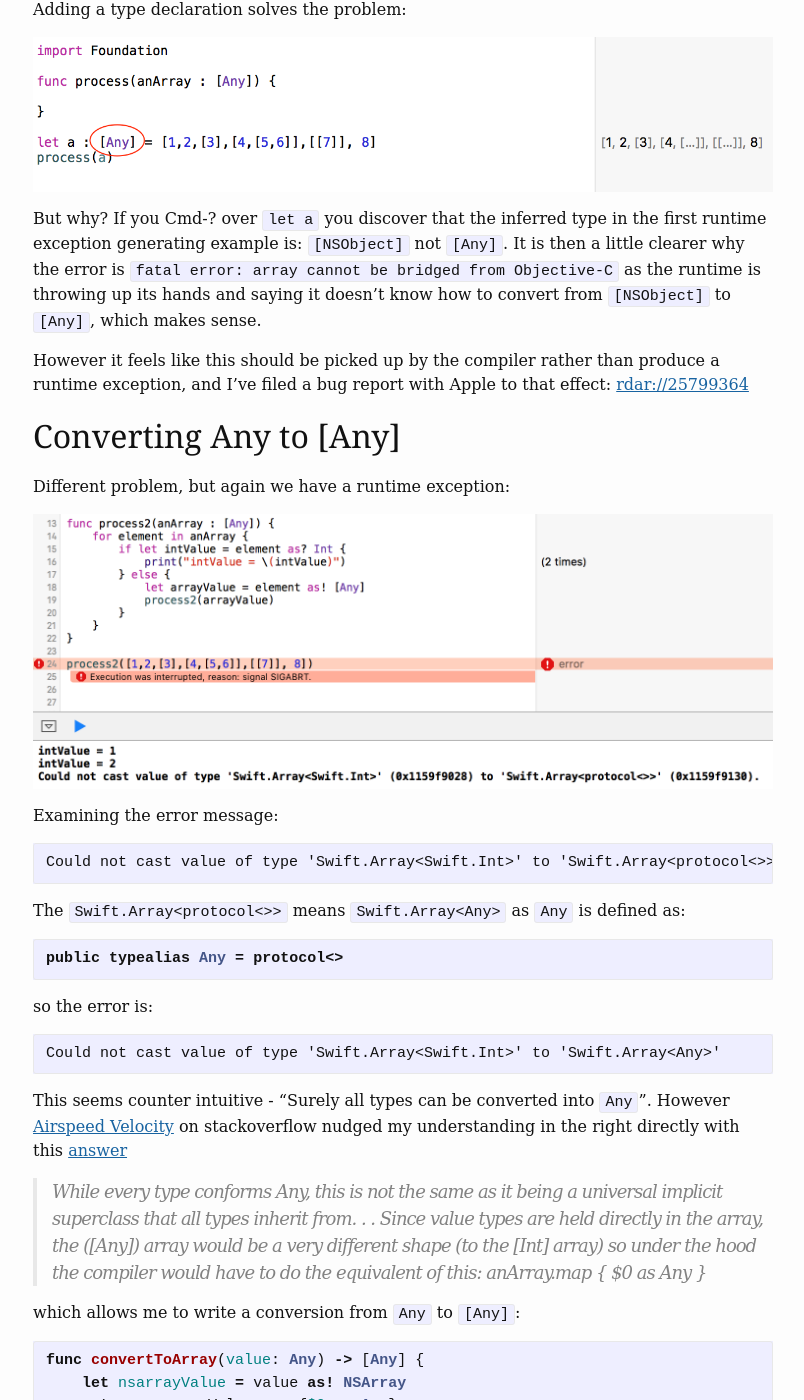
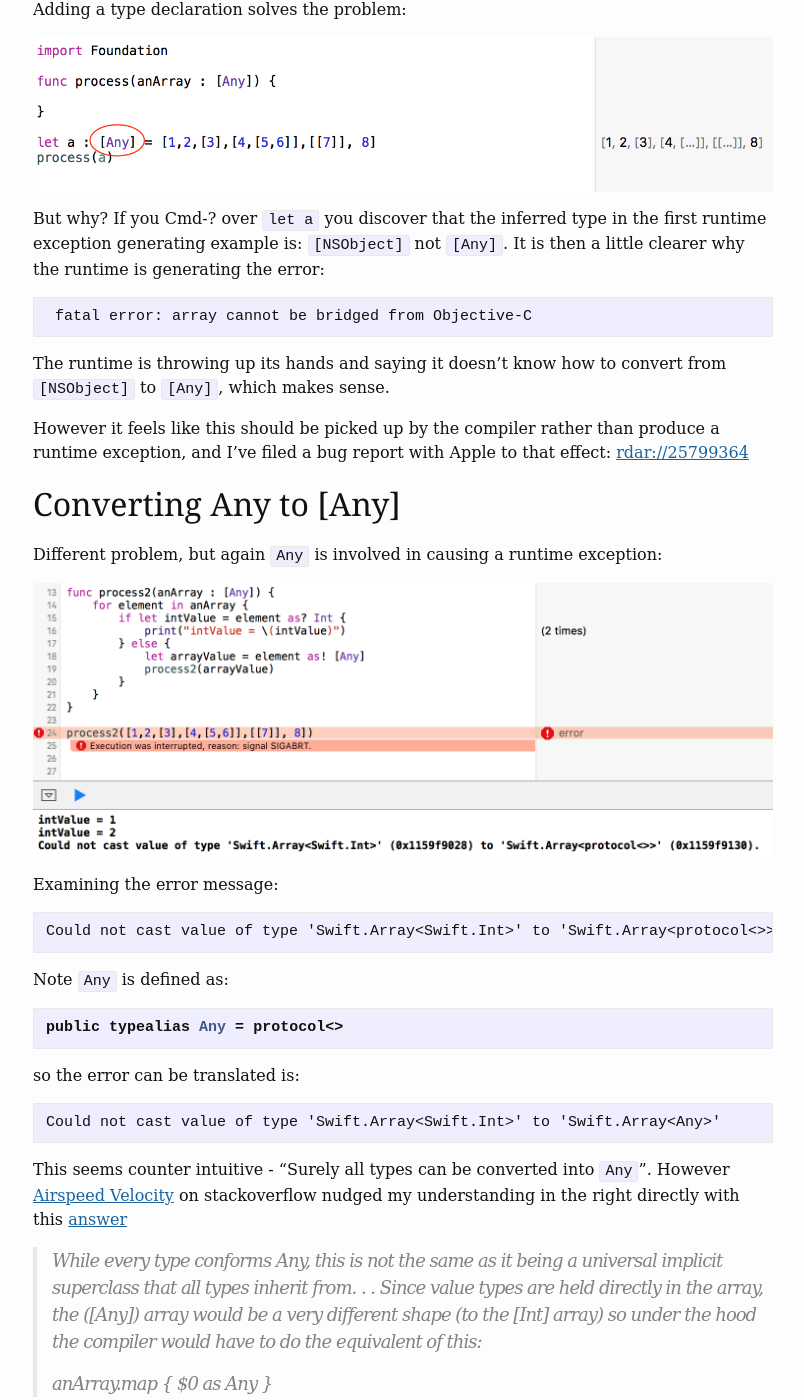
Before and after one commit to NickAger/nickager.github.io, a Jekyll site: the page built from _posts/2016-04-29-swift-any-arrays.md, in a window 1280 px wide and 1400 px high, scrolled down 575 px. Shown: the whole window, without its empty margins (237-1041 px from the left). Built offline with Jekyll 4.4.1, drawn with Linux system fonts in a browser that asks for light colours; some web fonts are replaced; comment, search, counter and statistics services are not loaded.

Commit message:
textual refinement

````diff
--- a/_posts/2016-04-29-swift-any-arrays.md
+++ b/_posts/2016-04-29-swift-any-arrays.md
@@ -14,13 +14,17 @@ Adding a type declaration solves the problem:
 
 But why?
 <!--more-->
-If you Cmd-? over `let a` you discover that the inferred type in the first runtime exception generating example is: `[NSObject]` not `[Any]`. It is then a little clearer why the error is `fatal error: array cannot be bridged from Objective-C` as the runtime is throwing up its hands and saying it doesn't know how to convert  from `[NSObject]` to `[Any]`, which makes sense.
+If you Cmd-? over `let a` you discover that the inferred type in the first runtime exception generating example is: `[NSObject]` not `[Any]`. It is then a little clearer why the runtime is generating the error:
+ ```
+ fatal error: array cannot be bridged from Objective-C
+ ```
+The runtime is throwing up its hands and saying it doesn't know how to convert  from `[NSObject]` to `[Any]`, which makes sense.
 
 However it feels like this should be picked up by the compiler rather than produce a runtime exception, and I've filed a bug report with Apple to that effect: [rdar://25799364](http://openradar.appspot.com/radar?id=6151575726718976)
 
 ## Converting Any to [Any]
 
-Different problem, but again we have a runtime exception:
+Different problem, but again `Any` is involved in causing a runtime exception:
 
 ![](/images/blog/2016-04-19-swift-any-arrays/any-to-any-array.png)
 
@@ -30,13 +34,13 @@ Examining the error message:
 Could not cast value of type 'Swift.Array<Swift.Int>' to 'Swift.Array<protocol<>>'
 ```
 
-The `Swift.Array<protocol<>>` means `Swift.Array<Any>` as `Any` is defined as:
+Note `Any` is defined as:
 
 ```swift
 public typealias Any = protocol<>
 ```
 
-so the error is:
+so the error can be translated is:
 
 ```
 Could not cast value of type 'Swift.Array<Swift.Int>' to 'Swift.Array<Any>'
@@ -48,6 +52,7 @@ This seems counter intuitive - "Surely all types can be converted into `Any`". H
 > .
 > .
 > Since value types are held directly in the array, the ([Any]) array would be a very different shape (to the [Int] array) so under the hood the compiler would have to do the equivalent of this:
+>
 > anArray.map { $0 as Any }
 
 which allows me to write a conversion from `Any` to `[Any]`:
````
